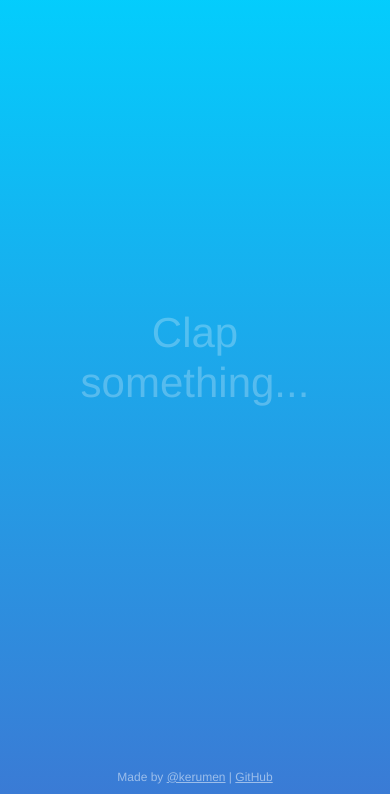
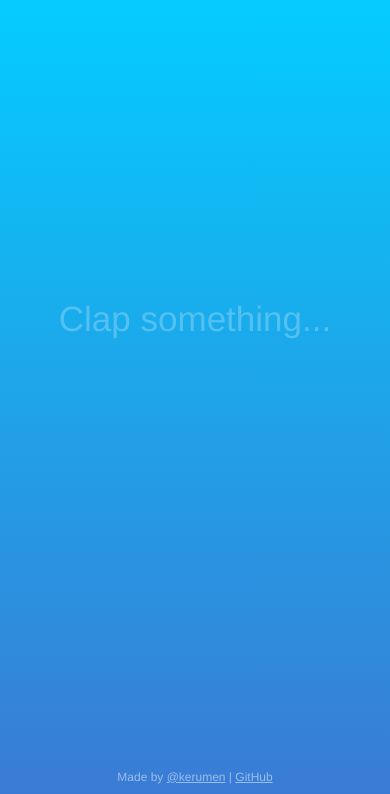
Before and after one commit to Kerumen/clap-studio, a website: page index.html in a window 390 px wide. Shown: the part 50-844 px from the top of the page. Drawn offline with nearby package versions, Linux system fonts and the light colour scheme.

Commit message:
Responsive design you know

```diff
--- a/index.html
+++ b/index.html
@@ -55,8 +55,16 @@
         width: 80%;
         text-align: center;
         color: white;
-        padding: 20px;
+        padding: 20px 0px;
         text-shadow: 1px 1px 3px rgba(0, 0, 0, 0.2);
+      }
+
+      @media (max-width: 480px) {
+        .main {
+          font-size: 35px;
+          padding: 10px 0px;
+          width: 90%;
+        }
       }
 
       #input {
```
